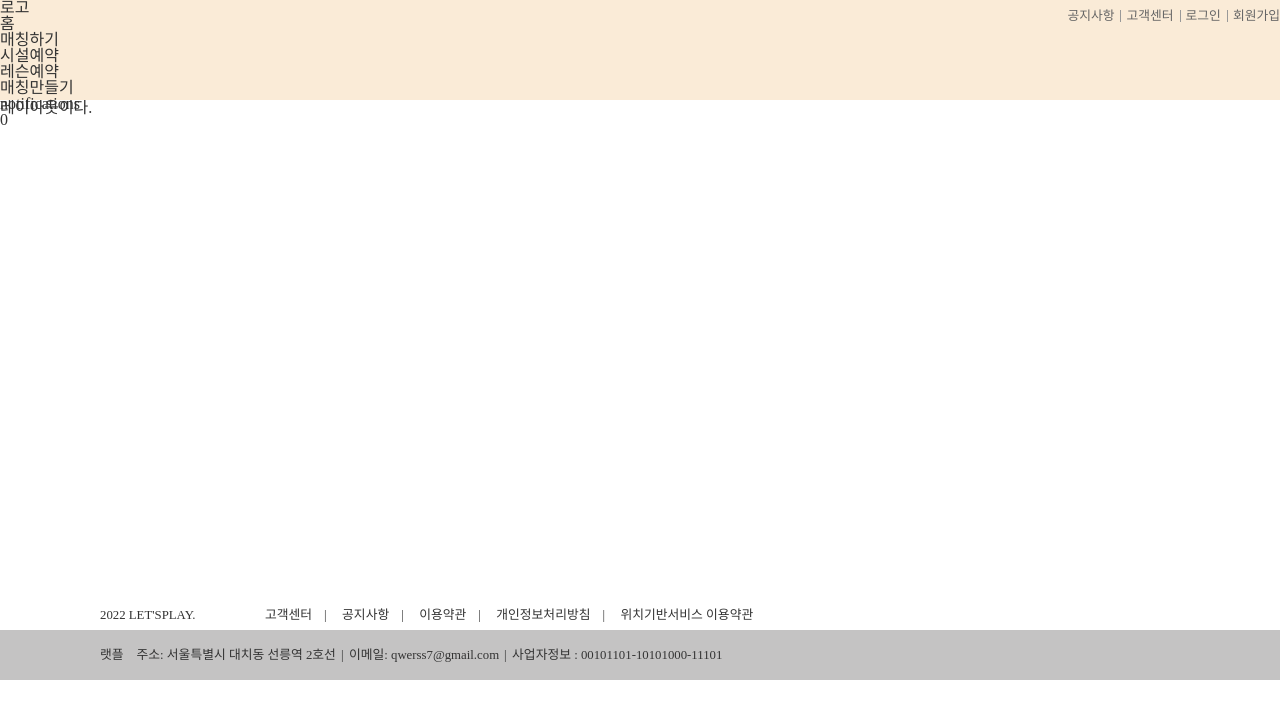
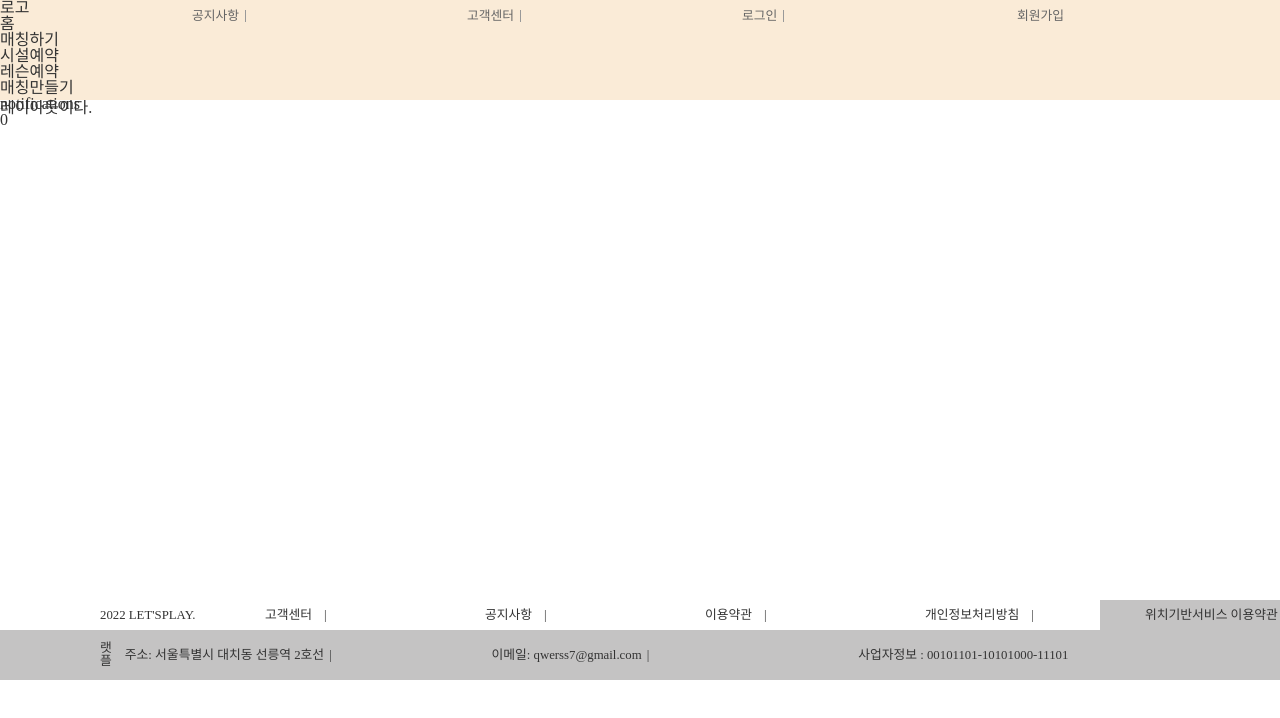
Before and after one commit to MultiFront/Multi_Front, a React (Create React App) app: page / in a window 1280 px wide. Shown: the top 718 px of the page. Built offline with nearby package versions, Linux system fonts and the light colour scheme.

Commit message:
common added

```diff
--- /dev/null
+++ b/src/components/layout/common.css
@@ -0,0 +1,3 @@
+*{
+    width: 1100px;
+}
--- a/src/components/layout/footer.js
+++ b/src/components/layout/footer.js
@@ -1,4 +1,5 @@
 import './footer.css'
+import './common.css'
 
 const Footer = () => {
 
--- a/src/components/layout/header.js
+++ b/src/components/layout/header.js
@@ -1,4 +1,5 @@
 import './header.css'
+import './common.css'
 
 const Header = () => {
 
--- a/src/components/layout/layout.js
+++ b/src/components/layout/layout.js
@@ -2,6 +2,8 @@ import React from 'react';
 import Footer from './footer';
 import Header from './header';
 import "./layout.css"
+import './common.css'
+
 
 const Layout = () => {
 
```
